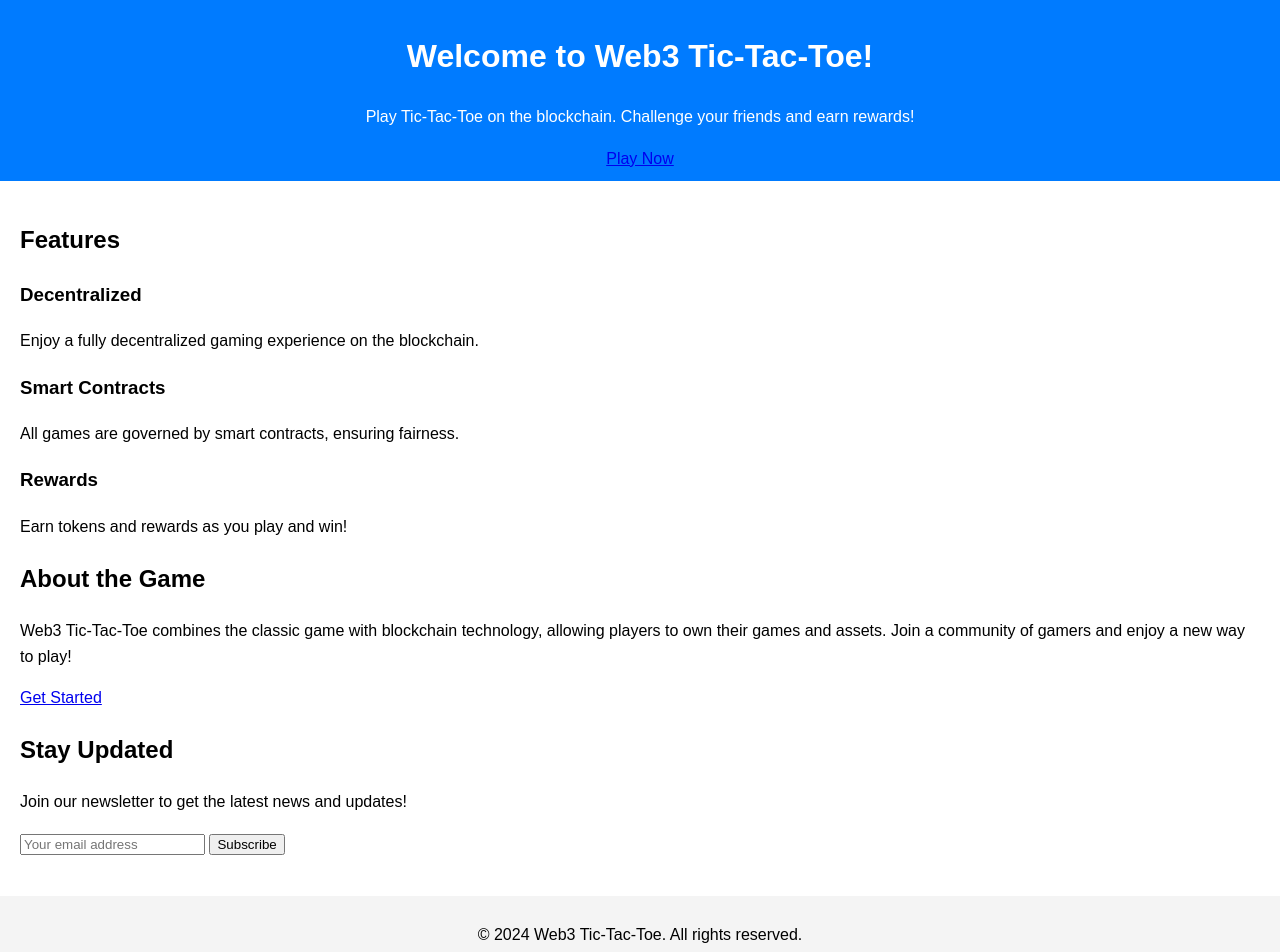
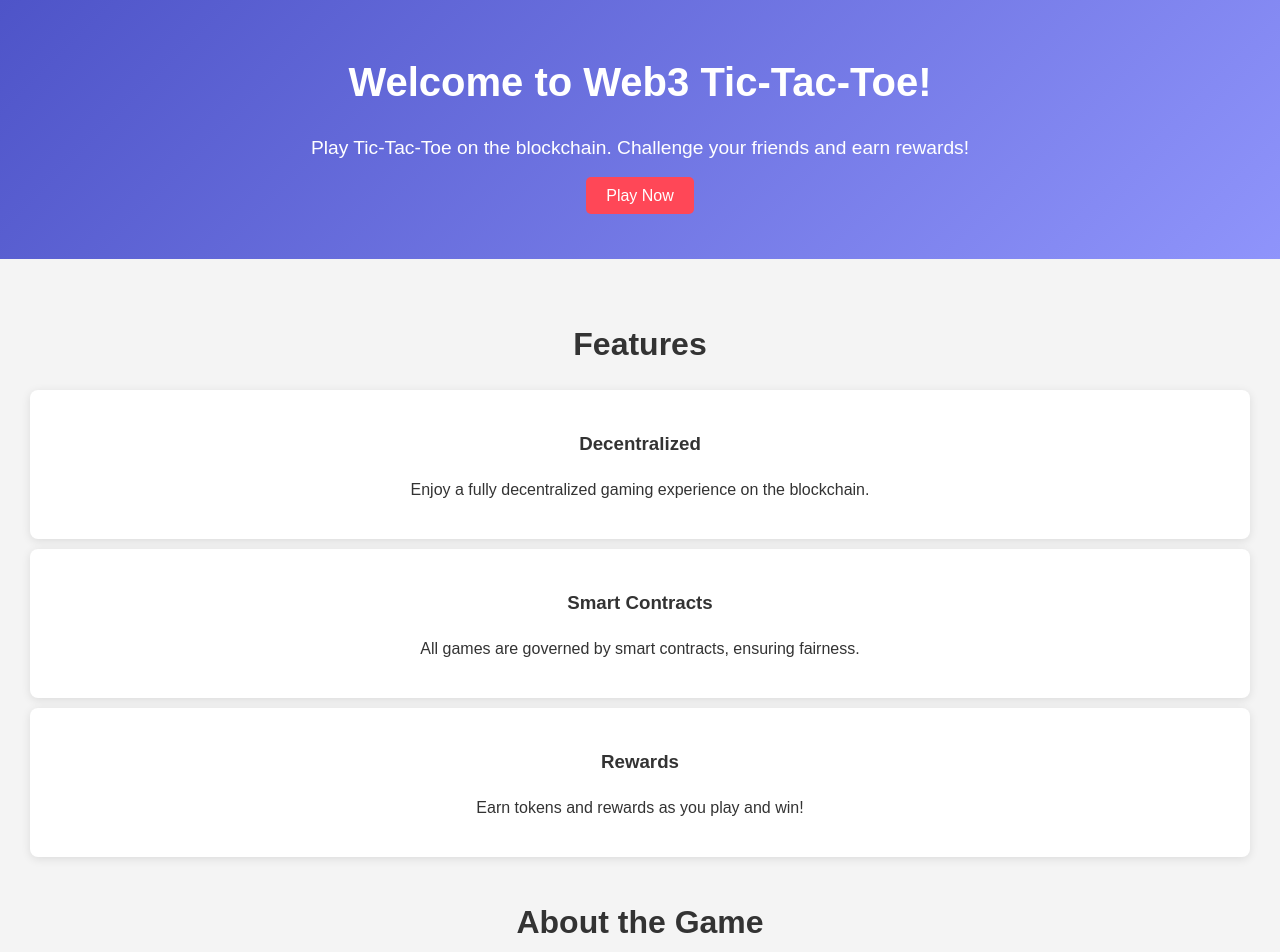
Before and after one commit to Florian96OG/MyWebsite, a plain HTML site: page index.html in a window 1280 px wide. Shown: the top 952 px of the page. Drawn offline with Linux system fonts and the light colour scheme; a script that the page names is missing.

Commit message:
Update styles.css

```diff
--- a/styles.css
+++ b/styles.css
@@ -1,30 +1,39 @@
 body {
-    font-family: Arial, sans-serif;
+    font-family: 'Arial', sans-serif;
     margin: 0;
     padding: 0;
     line-height: 1.6;
+    background-color: #f4f4f4;
+    color: #333;
 }
 
 header {
-    background: #007BFF;
+    background: linear-gradient(135deg, #4e54c8, #8f94fb);
     color: #ffffff;
-    padding: 10px 0;
+    padding: 50px 0;
     text-align: center;
 }
 
-nav ul {
-    list-style: none;
-    padding: 0;
+header h1 {
+    font-size: 2.5em;
+    margin: 0;
 }
 
-nav ul li {
-    display: inline;
-    margin: 0 15px;
+header p {
+    font-size: 1.2em;
 }
 
-nav a {
-    color: #ffffff;
+.cta-button {
+    background-color: #ff4757;
+    color: #fff;
+    padding: 10px 20px;
     text-decoration: none;
+    border-radius: 5px;
+    transition: background-color 0.3s;
+}
+
+.cta-button:hover {
+    background-color: #ff6b81;
 }
 
 main {
@@ -32,14 +41,47 @@ main {
 }
 
 section {
-    margin: 20px 0;
+    margin: 40px 0;
+    text-align: center;
+}
+
+h2 {
+    font-size: 2em;
+    margin-bottom: 20px;
+}
+
+.feature {
+    background: #ffffff;
+    border-radius: 8px;
+    padding: 20px;
+    margin: 10px;
+    box-shadow: 0 2px 10px rgba(0, 0, 0, 0.1);
+}
+
+input[type="email"] {
+    padding: 10px;
+    width: 300px;
+    margin-right: 10px;
+    border-radius: 5px;
+    border: 1px solid #ccc;
+}
+
+button {
+    padding: 10px 20px;
+    background-color: #007BFF;
+    color: #fff;
+    border: none;
+    border-radius: 5px;
+    cursor: pointer;
+}
+
+button:hover {
+    background-color: #0056b3;
 }
 
 footer {
     text-align: center;
-    padding: 10px 0;
-    background: #f4f4f4;
-    position: relative;
-    bottom: 0;
-    width: 100%;
+    padding: 20px 0;
+    background: #333;
+    color: #ffffff;
 }
```
